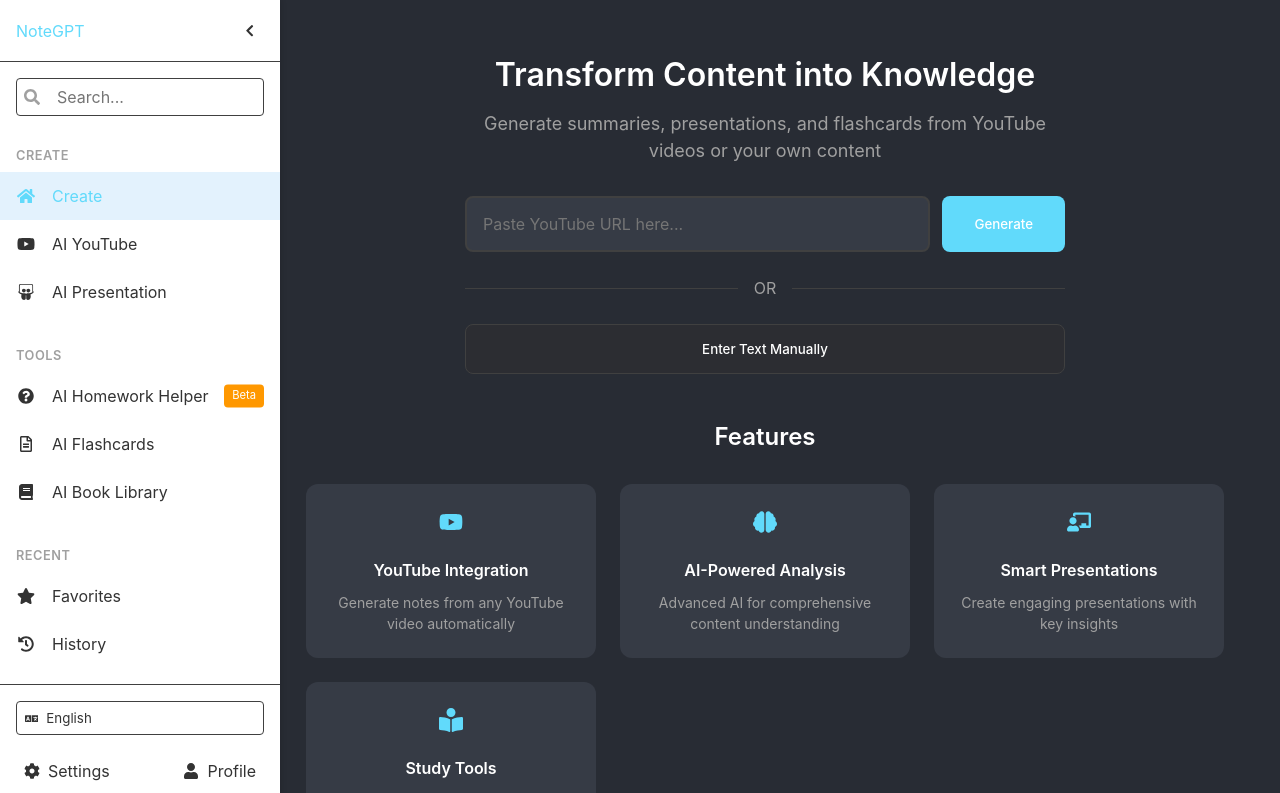
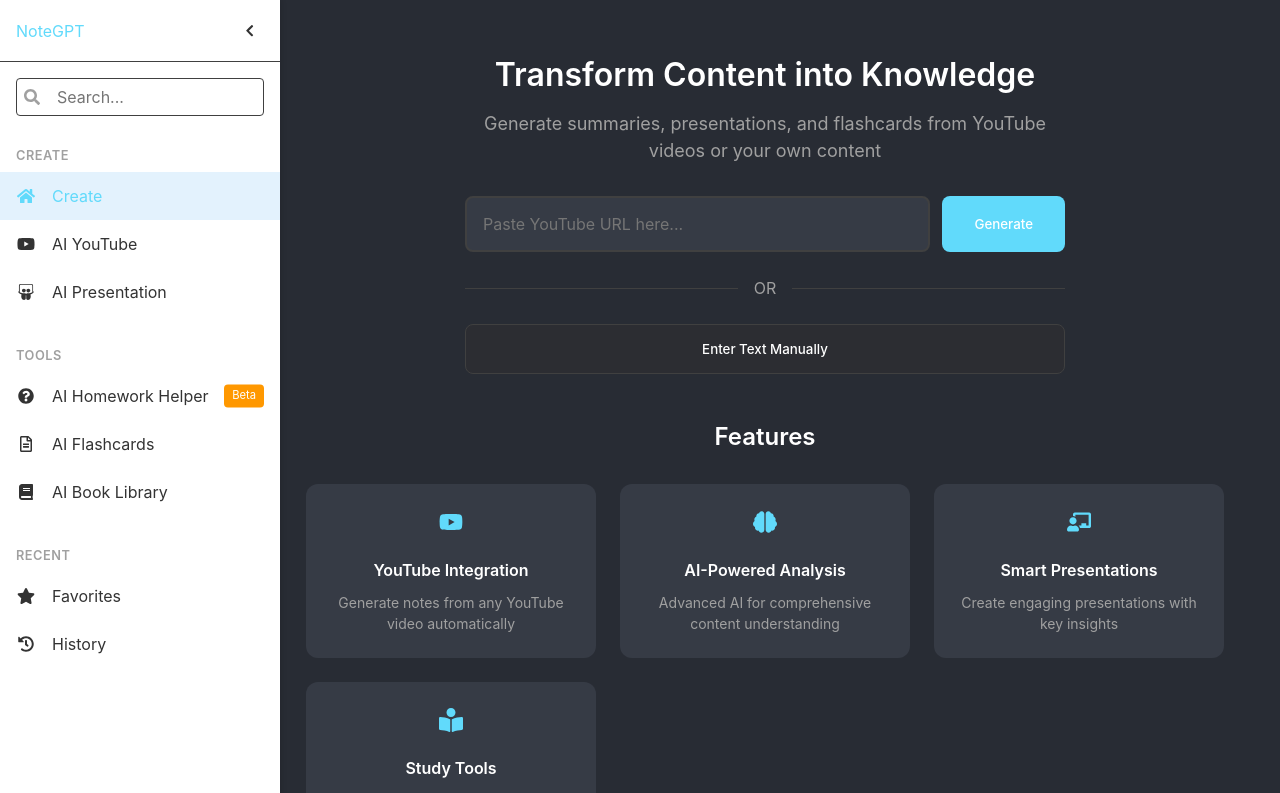
Before and after one commit to ansht3/note_gpt, a React (Create React App) app: page / in a window 1280 px wide. Shown: the top 793 px of the page. Built offline with nearby package versions, Linux system fonts and the light colour scheme; the HTML template or start-up script is replaced by a standard one.

Commit message:
added additional functionality with distinct active state indicators

```diff
--- a/src/components/Sidebar.js
+++ b/src/components/Sidebar.js
@@ -201,61 +201,7 @@
         <nav role="navigation" aria-label="Main navigation">
           {filteredNavItems.map(renderNavSection)}
         </nav>
-
-        <div className="sidebar-footer">
-          <div className="language-selector" ref={languageMenuRef}>
-            <button
-              className="language-button"
-              onClick={() => setShowLanguageMenu(!showLanguageMenu)}
-              aria-expanded={showLanguageMenu}
-            >
-              <FaLanguage />
-              {!isCollapsed && (
-                <span>
-                  {
-                    LANGUAGES.find((lang) => lang.code === selectedLanguage)
-                      ?.name
-                  }
-                </span>
-              )}
-            </button>
-            {showLanguageMenu && (
-              <div className="language-menu">
-                {LANGUAGES.map((lang) => (
-                  <button
-                    key={lang.code}
-                    className={`language-option ${
-                      selectedLanguage === lang.code ? "selected" : ""
-                    }`}
-                    onClick={() => handleLanguageChange(lang.code)}
-                  >
-                    {lang.name}
-                  </button>
-                ))}
-              </div>
-            )}
-          </div>
-
-          <div className="footer-actions">
-            <Link to="/settings" className="footer-link">
-              <FaCog />
-              {!isCollapsed && <span>Settings</span>}
-            </Link>
-            <Link to="/profile" className="footer-link">
-              <FaUser />
-              {!isCollapsed && <span>Profile</span>}
-            </Link>
-          </div>
-        </div>
       </div>
-
-      {isOpen && (
-        <div
-          className="sidebar-overlay"
-          onClick={() => setIsOpen(false)}
-          aria-hidden="true"
-        />
-      )}
     </>
   );
 }
```
